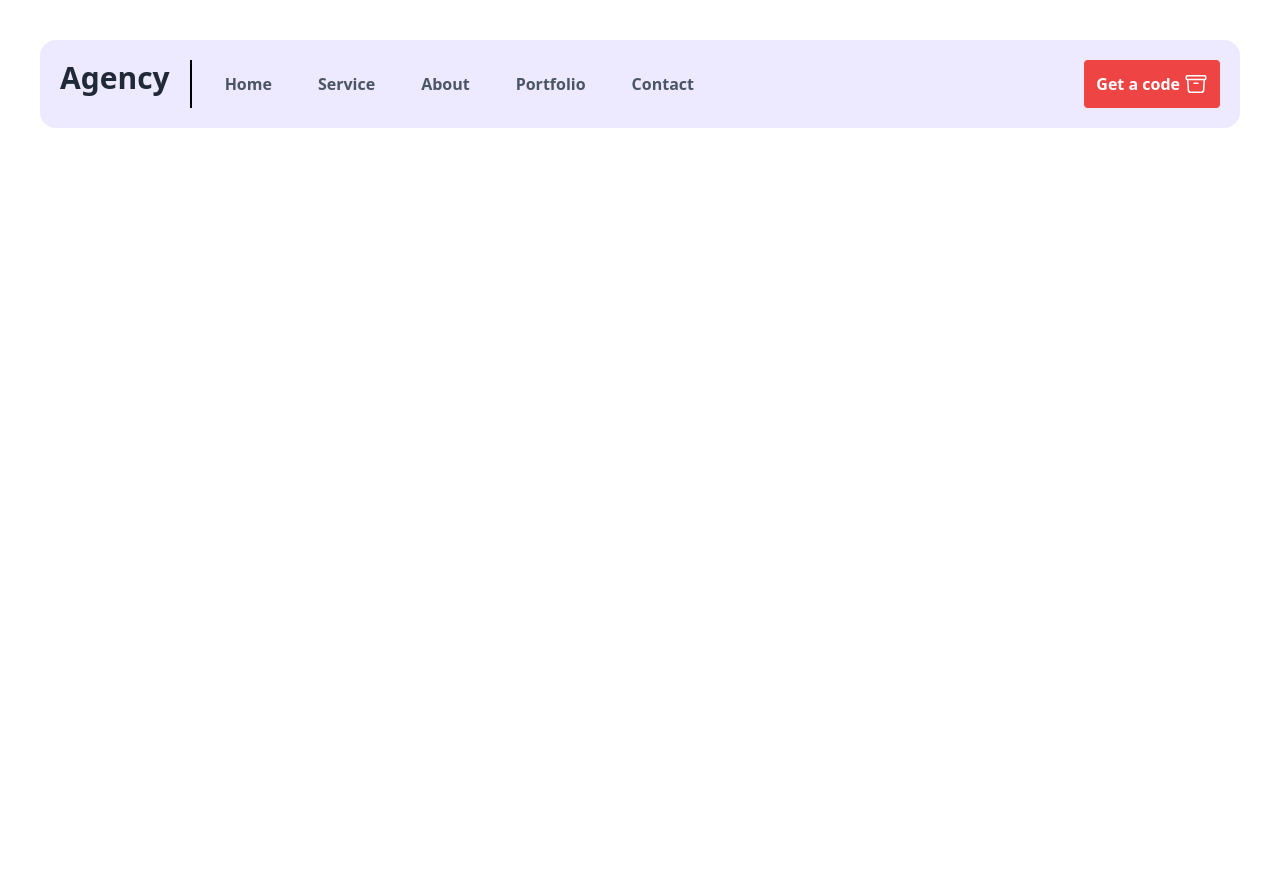
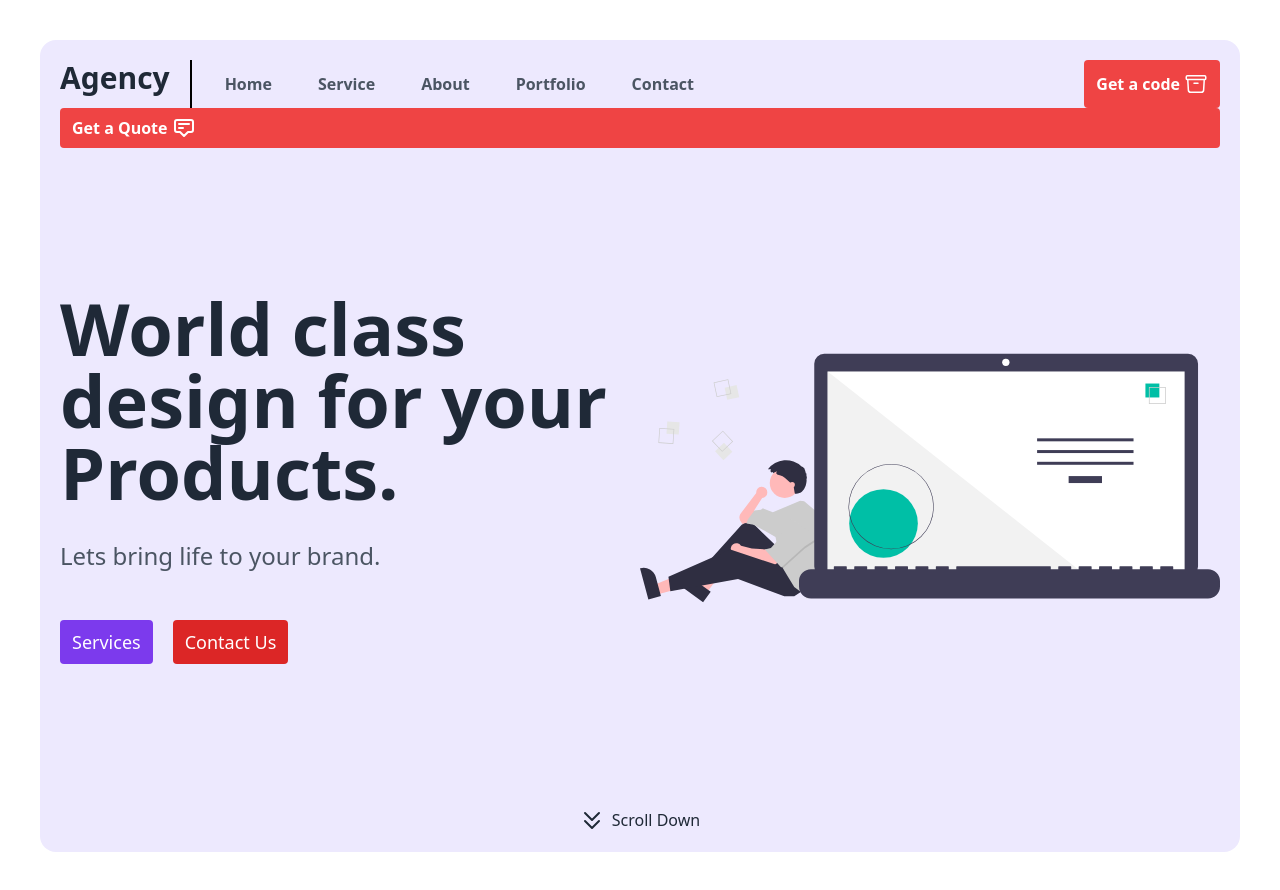
Before and after one commit to Santhossh15/TAILWIND-CSS, a plain HTML site: page index.html in a window 1280 px wide. Before the commit the page ends 800 px from the top, so only its background shows below. Drawn offline with nearby package versions, Linux system fonts and the light colour scheme.

Commit message:
Added Body

```diff
--- a/index.html
+++ b/index.html
@@ -113,6 +113,55 @@
             </li>
           </ul>
         </div>
-
-  </body>
+        <a href="" class="flex ml-auto text-medium font-bold bg-red-500 text-white px-3 py-2 rounded">
+          <span class="pr-1 hidden lg:block">
+            Get a Quote
+          </span>
+          <svg xmlns="http://www.w3.org/2000/svg" class="h-6 w-6" fill="none" viewBox="0 0 24 24" stroke="currentColor">
+            <path stroke-linecap="round" stroke-linejoin="round" stroke-width="2"
+              d="M7 8h10M7 12h4m1 8l-4-4H5a2 2 0 01-2-2V6a2 2 0 012-2h14a2 2 0 012 2v8a2 2 0 01-2 2h-3l-4 4z" />
+          </svg></a>
+      </div>
+      <div class="hidden" id="mobileMenu">
+        <ul class="lg:hidden font-bold text-gray-600">
+          <li class="mt-1"><a class="py-2" href="">Home</a>
+          </li>
+          <li class="mt-1"><a class="py-2" href="">About</a>
+          </li>
+          <li class="mt-1"><a class="py-2" href="">Services</a>
+          </li>
+          <li class="mt-1"><a class="py-2" href="">Portfolio</a>
+          </li>
+          <li class="mt-1"><a class="py-2" href="">Contact</a>
+          </li>
+        </ul>
+      </div>
+      <div class="flex py-12 lg:py-36">
+        <div class="w-full lg:w-1/2">
+          <h2 class="text-center lg:text-left text-3xl lg:text-7xl font-bold lg:font-semibold">
+            World class design for your Products.
+          </h2>
+          <p class="text-center lg:text-left mt-4 lg:mt-8 text-2xl text-gray-600">
+            Lets bring life to your brand.
+          </p>
+          <div class="flex mt-12 justify-center lg:justify-start">
+            <a class="rounded mr-5 text-lg bg-purple-600 text-white px-3 py-2" href="">Services</a>
+            <a class="rounded mr-5 text-lg bg-red-600 text-white px-3 py-2" href="">Contact Us</a>
+          </div>
+        </div>
+        <div class="w-1/2 hidden lg:flex">
+          <img src="./assets/hero2.svg" alt="">
+        </div>
+      </div>
+      <div class="flex justify-center">
+        <svg xmlns="http://www.w3.org/2000/svg" class="h-6 w-6" fill="none" viewBox="0 0 24 24" stroke="currentColor">
+          <path stroke-linecap="round" stroke-linejoin="round" stroke-width="2" d="M19 13l-7 7-7-7m14-8l-7 7-7-7" />
+        </svg>
+        <span class="ml-2">
+          Scroll Down
+        </span>
+      </div>
+    </div>
+  </section>
+      </body>
 </html>
```
